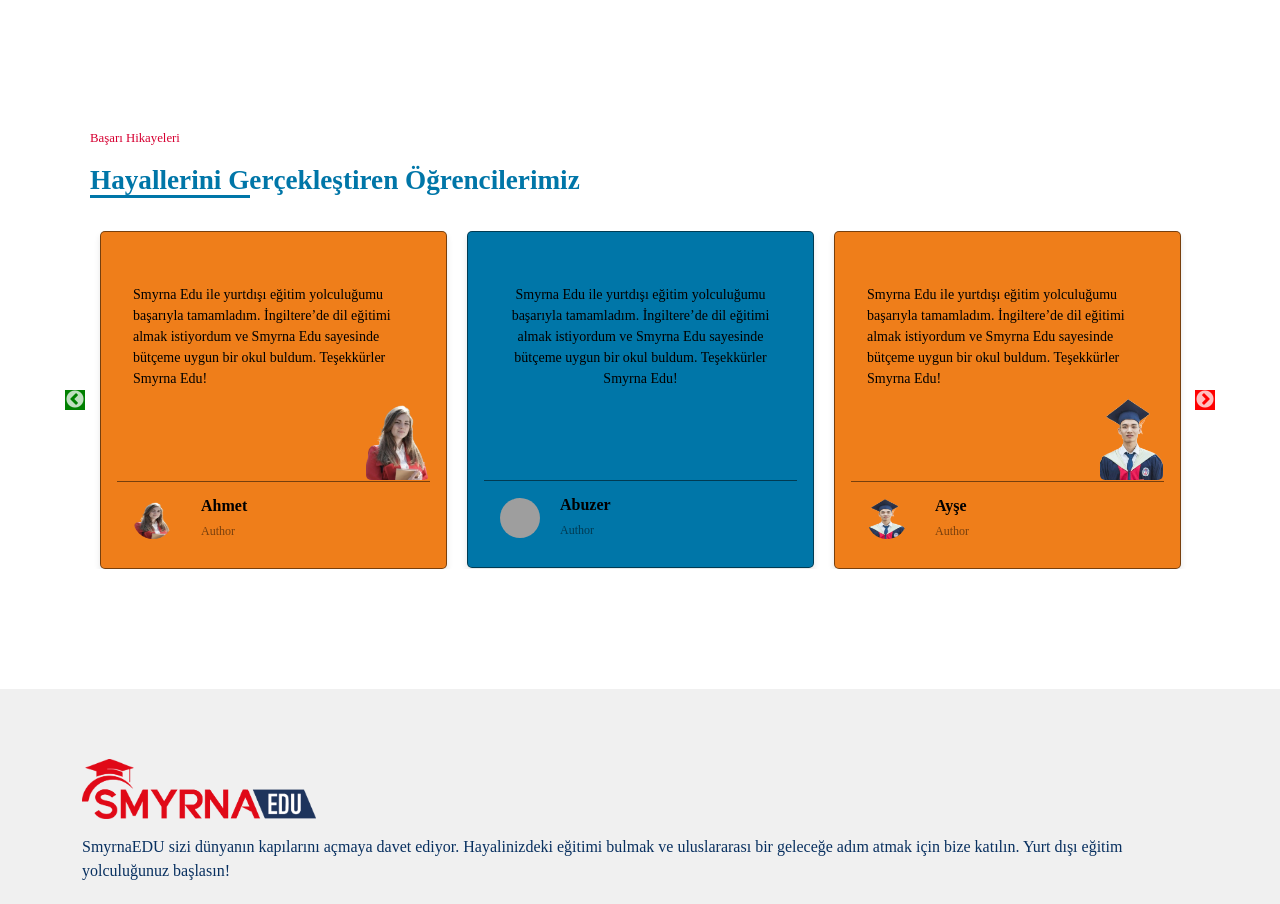
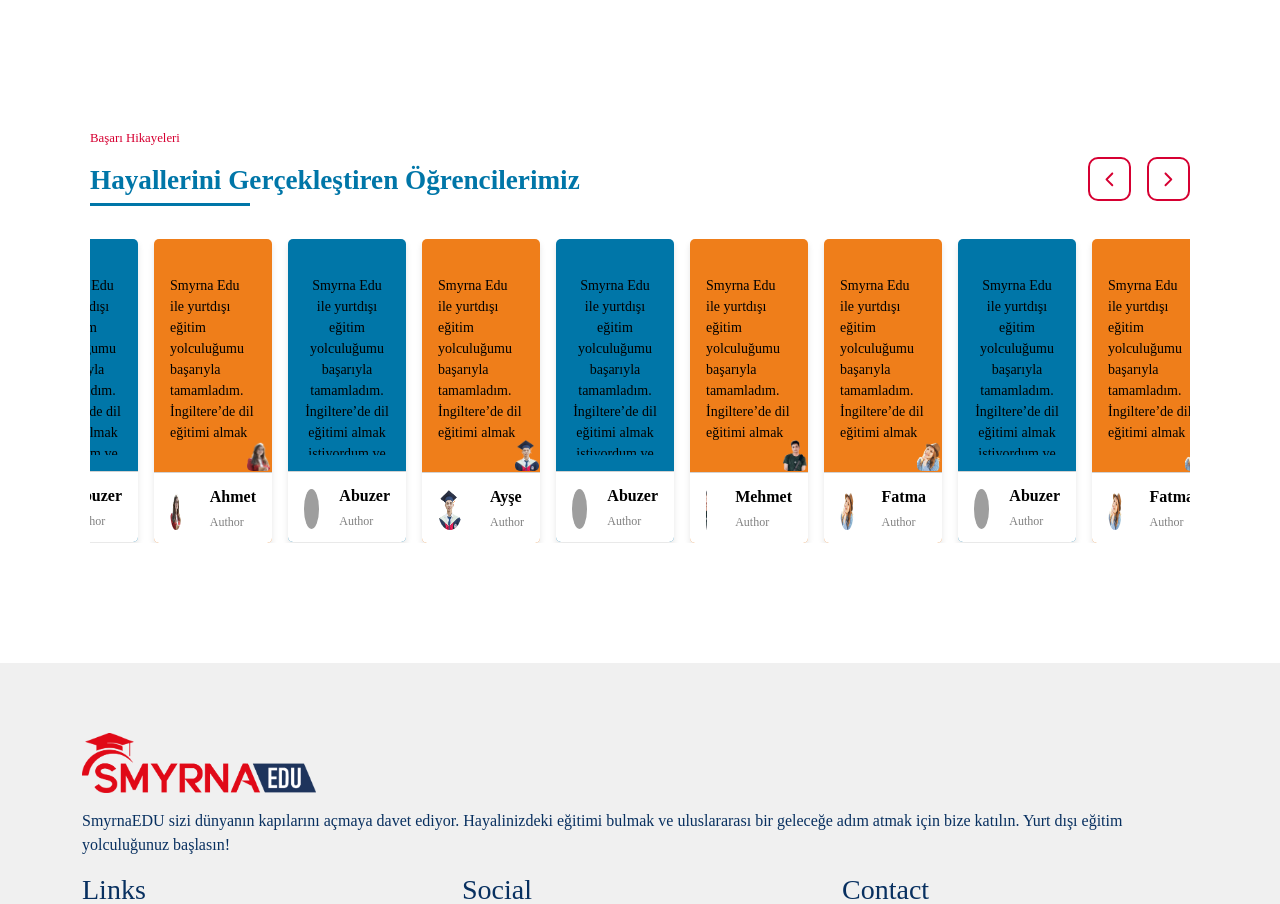
Before and after one commit to Smyrnaedu/symiranedu-frontend, a Next.js app: page / in a window 1280 px wide. Shown: the part 900-1804 px from the top of the page. Built offline with nearby package versions, Linux system fonts and the light colour scheme; grey boxes are pictures that could not be loaded.

Commit message:
slider added

```diff
--- a/src/components/common/section-header.scss
+++ b/src/components/common/section-header.scss
@@ -10,6 +10,10 @@
     font-size: 1.7rem;
     font-weight: 700;
     color: $mainColor3;
+
+    @media(max-width:567) {
+      font-size: 1.2rem;
+    }
   }
 
   p {
--- a/src/components/home/swiper/slider-with-pic.scss
+++ b/src/components/home/swiper/slider-with-pic.scss
@@ -6,25 +6,29 @@
 
 .slider {
   display: flex !important;
-  gap: 20px;
 }
 
-.slick-slide {
+.slick-slider {
   display: flex !important;
   justify-content: center;
+
+  .slick-list{
+    .slick-track{
+      display: flex;
+      gap: 1rem;
+    }
+  }
 }
 .slider-card-with-pic {
-  min-width: 300px;
+  max-width: 450px;
   height: 100%;
   transition: transform 0.5s ease-in-out;
-  margin-inline: 10px;
-  border: 1px solid $mainColor-black-op-50;
   border-radius: 5px;
-  padding: 16px;
   box-shadow: 0 4px 6px rgba(0, 0, 0, 0.1);
   scroll-snap-align: start;
   position: relative;
   background: $mainColor5;
+  border: none;
 
   .card-content {
     height: 165px;
@@ -45,9 +49,9 @@
     display: flex;
     align-items: center;
     gap: 10px;
-    border-top: 1px solid $mainColor-black-op-50;
+    // border-top: 1px solid $mainColor-black-op-50;
     padding-top: 12px;
-    background: transparent !important;
+    background: $mainColor-white !important;
 
     .avatar {
       width: 40px;
--- a/src/components/home/swiper/slider-without-pic.scss
+++ b/src/components/home/swiper/slider-without-pic.scss
@@ -3,30 +3,67 @@
 
 .slider-container {
   padding: 20px;
+
+  .slider-header{
+    @include flexbox($ai:center, $jc:space-between);
+
+    .slider-buttons{
+      @include flexbox($ai:center, $jc:space-between, $gap:1rem);
+
+       button{
+        width: 2.7rem;
+        height: 2.7rem;
+        @include flexbox($ai:center, $jc:center);
+        @include borderRadius(10px);
+        background-color: $mainColor-white;
+        border: 2px solid $mainColor1;
+        color:$mainColor1;
+        font-size: 1.3rem;
+        padding: 0;
+        margin: 0;
+
+        svg{
+          margin: 0;
+          padding: 0;
+        }
+
+        @media(max-width:768px){
+          width: 2rem;
+          height: 2rem;
+          font-size: 1.1rem;
+        }
+      }
+    }
+  }
 }
 
 .slider {
   display: flex !important;
-  gap: 20px;
 }
 
-.slick-slide {
+.slick-slider {
   display: flex !important;
   justify-content: center;
+
+  .slick-list{
+    .slick-track{
+      display: flex;
+      gap: 1rem;
+    }
+  }
 }
 
 .slider-card {
-  min-width: 300px;
+  max-width: 450px;
   height: 100%;
   transition: transform 0.5s ease-in-out;
-  margin-inline: 10px;
   background-color:$mainColor3;
-  border: 1px solid $mainColor-black-op-50;
   border-radius: 5px;
   padding: 16px;
   box-shadow: 0 4px 6px rgba(0, 0, 0, 0.1);
   scroll-snap-align: start;
-
+  padding: 0;
+  border: none;
 
 
   .card-content {
@@ -36,6 +73,7 @@
     font-size: 14px;
     text-align: center;
     margin-top: 20px;
+
   }
 
 
@@ -49,9 +87,8 @@
     display: flex;
     align-items: center;
     gap: 10px;
-    border-top: 1px solid $mainColor-black-op-50;
     padding-top: 12px;
-    background: transparent !important;
+    background: $mainColor-white !important;
 
     .avatar {
       width: 40px;
--- a/src/components/home/swiper/sliders.tsx
+++ b/src/components/home/swiper/sliders.tsx
@@ -1,34 +1,12 @@
 "use client";
 import { SectionHeader } from "@/components/common/section-header";
-import React from "react";
+import React, { useRef } from "react";
 import Slider from "react-slick";
 import data from "@/helpers/data/tr.json" assert { type: "json" };
 import { Spacer } from "@/components/common/spacer";
 import SliderCardWithoutPic from "./slider-card-without-pic";
 import SliderCardWithPic from "./slider-card-with-pic"; // Resimli card componenti
-
-
-function SampleNextArrow(props: any) {
-  const { className, style, onClick } = props;
-  return (
-    <div
-      className={className}
-      style={{ ...style, display: "block", background: "red" }}
-      onClick={onClick}
-    />
-  );
-}
-
-function SamplePrevArrow(props: any) {
-  const { className, style, onClick } = props;
-  return (
-    <div
-      className={className}
-      style={{ ...style, display: "block", background: "green" }}
-      onClick={onClick}
-    />
-  );
-}
+import { IoIosArrowBack, IoIosArrowForward } from "react-icons/io";
 
 interface StudentType {
   id: number;
@@ -49,27 +27,59 @@
   const homeData: HomeData = data[0] as unknown as HomeData;
   const students: StudentType[] = homeData?.Home?.students || [];
 
+  const sliderRef = useRef<Slider | null>(null);
+
   const settings = {
     focusOnSelect: true,
     infinite: true,
     slidesToShow: 3,
     slidesToScroll: 1,
     speed: 500,
-    nextArrow: <SampleNextArrow />,
-    prevArrow: <SamplePrevArrow />,
+    arrows: false,
+    responsive: [
+      {
+        breakpoint: 1200,
+        settings: {
+          slidesToShow: 3, // Büyük ekranlarda kaymaları engelle
+        },
+      },
+      {
+        breakpoint: 992,
+        settings: {
+          slidesToShow: 2,
+        },
+      },
+      {
+        breakpoint: 768,
+        settings: {
+          slidesToShow: 1,
+        },
+      },
+    ],
   };
 
   return (
     <div className="slider-container container">
-      <SectionHeader
-        title={homeData.Home["student-reviews-sub-title"]}
-        spans={homeData.Home["student-reviews-title"]}
-      />
+      {/* ✅ Header ve butonları aynı hizada konumlandır */}
+      <div className="slider-header">
+        <SectionHeader
+          title={homeData.Home["student-reviews-sub-title"]}
+          spans={homeData.Home["student-reviews-title"]}
+        />
+        <div className="slider-buttons">
+          <button className="prev-button" onClick={() => sliderRef.current?.slickPrev()}>
+          <IoIosArrowBack />
+          </button>
+          <button className="next-button" onClick={() => sliderRef.current?.slickNext()}>
+          <IoIosArrowForward />
+          </button>
+        </div>
+      </div>
       <Spacer height={10} />
-      <Slider {...settings} className="slider">
+      <Slider ref={sliderRef} {...settings} className="slider">
         {students.map((student) =>
           student.image ? (
-            <SliderCardWithPic key={student.id}  title={student.name} student={student} />
+            <SliderCardWithPic key={student.id} title={student.name} student={student} />
           ) : (
             <SliderCardWithoutPic key={student.id} title={student.name} student={student} />
           )
```
